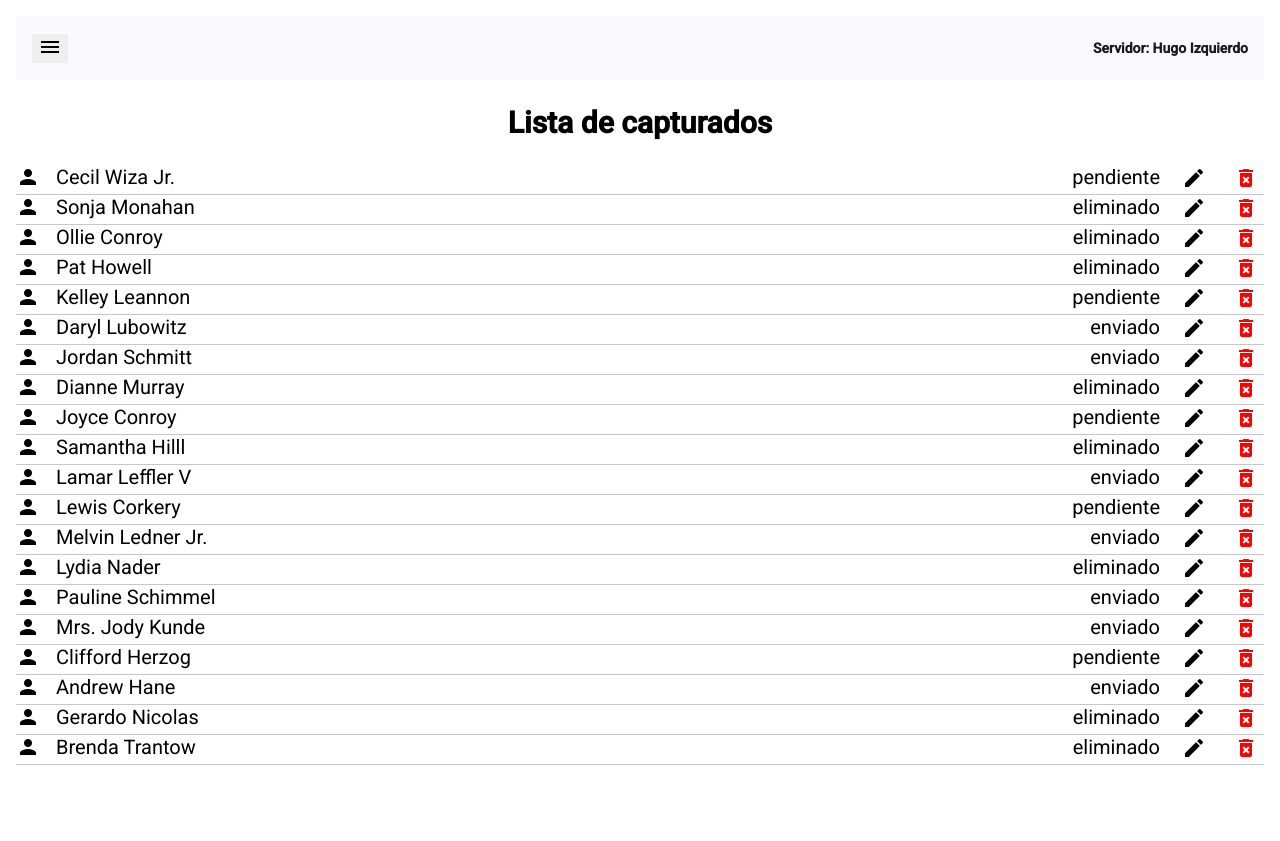
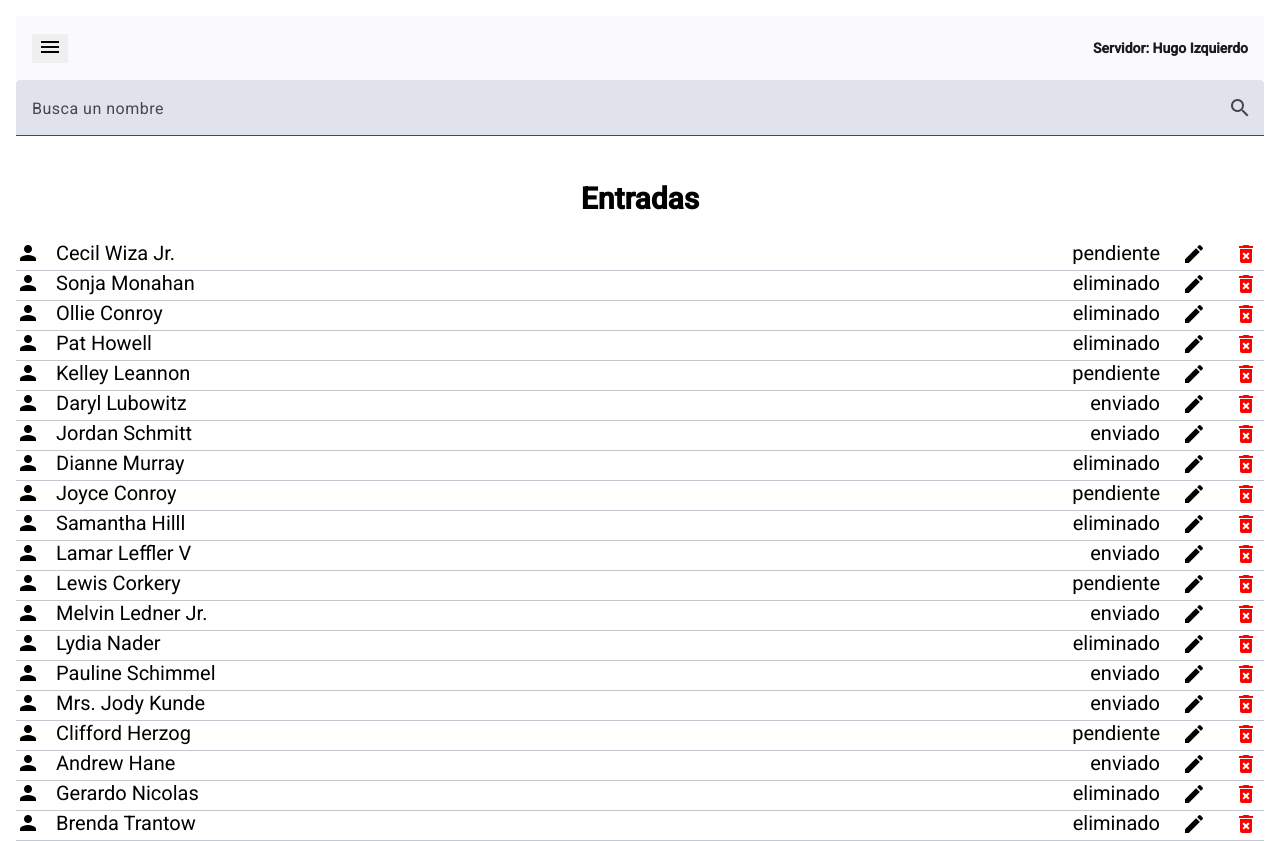
Before and after one commit to VHIzq/frontend, an Angular app: page /registry-list in a window 1280 px wide. Before the commit the page ends 800 px from the top, so only its background shows below. Built offline with nearby package versions, Linux system fonts and the light colour scheme.

Commit message:
add finder

```diff
--- a/src/app/app.component.html
+++ b/src/app/app.component.html
@@ -1,4 +1,5 @@
 <div class="container">
   <lra-menu-toolbar />
+  <lra-finder />
   <router-outlet></router-outlet>
 </div>
--- a/src/app/app.component.ts
+++ b/src/app/app.component.ts
@@ -1,10 +1,11 @@
 import { Component } from '@angular/core';
 import { RouterOutlet } from '@angular/router';
 import { MenuToolbarComponent } from './shared/components/menu-toolbar/menu-toolbar.component';
+import { FinderComponent } from './shared/components/finder/finder.component';
 
 @Component({
   selector: 'lra-root',
-  imports: [RouterOutlet, MenuToolbarComponent],
+  imports: [RouterOutlet, MenuToolbarComponent, FinderComponent],
   templateUrl: './app.component.html',
   styleUrl: './app.component.scss',
 })
--- a/src/app/registry-form/components/registry-form/registry-form.component.scss
+++ b/src/app/registry-form/components/registry-form/registry-form.component.scss
@@ -3,8 +3,7 @@
   grid-template-areas:
     " title "
     " form  ";
-  gap: 1rem;
-  grid-template-rows: min-content auto;
+  grid-template-rows: min-content min-content;
 
   .area-title {
     grid-area:  title;
--- a/src/app/registry-form/components/registry-list/registry-list.component.html
+++ b/src/app/registry-form/components/registry-list/registry-list.component.html
@@ -1,5 +1,5 @@
 <div class="container">
-  <h2 class="area-title">Lista de capturados</h2>
+  <h2 class="area-title">Entradas</h2>
 
   @for (entry of entryList; let i = $index; track entry.id) {
   <div class="area-item">
--- /dev/null
+++ b/src/app/shared/components/finder/finder.component.html
@@ -0,0 +1,7 @@
+  <div class="container">
+    <mat-form-field appearance="fill">
+      <mat-label>Busca un nombre</mat-label>
+      <input matInput [formControl]="serchTerm" placeholder="Buscar..." />
+      <mat-icon matSuffix>search</mat-icon>
+    </mat-form-field>
+  </div>
--- /dev/null
+++ b/src/app/shared/components/finder/finder.component.scss
@@ -0,0 +1,9 @@
+.container {
+  width: 100%;
+}
+
+:host ::ng-deep .container {
+  .mat-mdc-form-field {
+    width: 100%;
+  }
+}
--- /dev/null
+++ b/src/app/shared/components/finder/finder.component.ts
@@ -0,0 +1,27 @@
+import { Component, EventEmitter, Output } from '@angular/core';
+import { FormControl, ReactiveFormsModule } from '@angular/forms';
+import { MatFormFieldModule } from '@angular/material/form-field';
+import { MatIconModule } from '@angular/material/icon';
+import { MatInputModule } from '@angular/material/input';
+import { debounceTime, distinctUntilChanged } from 'rxjs';
+
+@Component({
+  selector: 'lra-finder',
+  imports: [MatFormFieldModule, MatInputModule, MatIconModule, ReactiveFormsModule],
+  templateUrl: './finder.component.html',
+  styleUrl: './finder.component.scss',
+})
+export class FinderComponent {
+  serchTerm = new FormControl('');
+
+  @Output()
+  search = new EventEmitter<string>();
+
+  setupSearchBox() {
+    this.serchTerm.valueChanges
+      .pipe(debounceTime(500), distinctUntilChanged())
+      .subscribe((value) => {
+        this.search.emit(value ?? '');
+      });
+  }
+}
```
